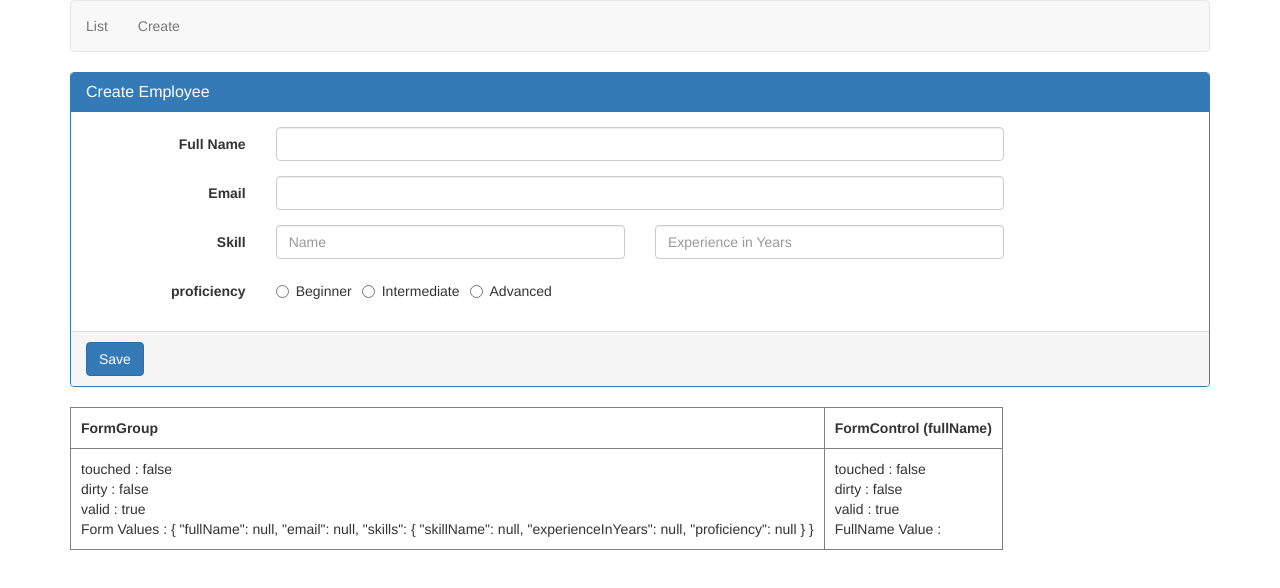
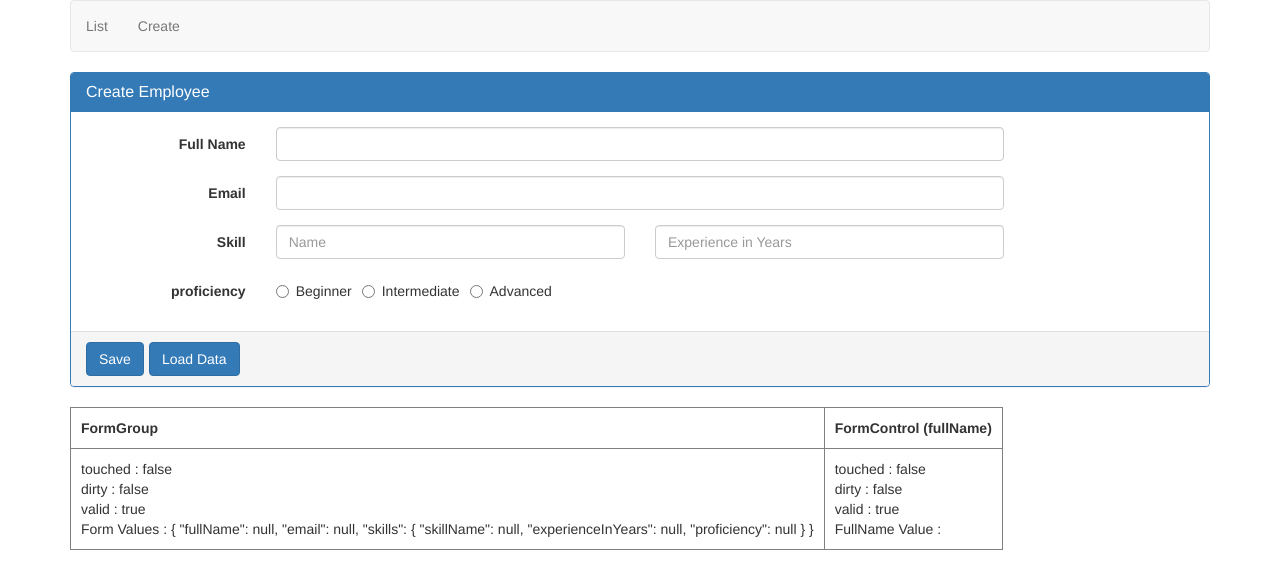
Before and after one commit to pusanja/angular-assignment, an Angular app: page /create in a window 1280 px wide. Shown: the top 588 px of the page. Built offline with nearby package versions, Linux system fonts and the light colour scheme.

Commit message:
Angular set value and patch value

```diff
--- a/src/app/employee/create-employee.component.html
+++ b/src/app/employee/create-employee.component.html
@@ -56,7 +56,10 @@
 
     </div>
     <div class="panel-footer">
+      <div class="btn-toolbar">
       <button class="btn btn-primary" type="submit">Save</button>
+      <button class="btn btn-primary" type="button" (click)="onLoadDataClick()">Load Data</button>
+      </div>
     </div>
   </div>
 </form>
--- a/src/app/employee/create-employee.component.ts
+++ b/src/app/employee/create-employee.component.ts
@@ -35,5 +35,20 @@
 
 
   }
+  onLoadDataClick(): void{
+    this.employeeForm.setValue({
+      fullName:'sanju',
+      email:"sanju2000@gmail.com",
+      skills:{
+        skillName:'angular',
+        experienceInYears:5,
+        proficiency:'beginner'
+
+      }
+
+
+
+    })
+  }
 
 }
```
